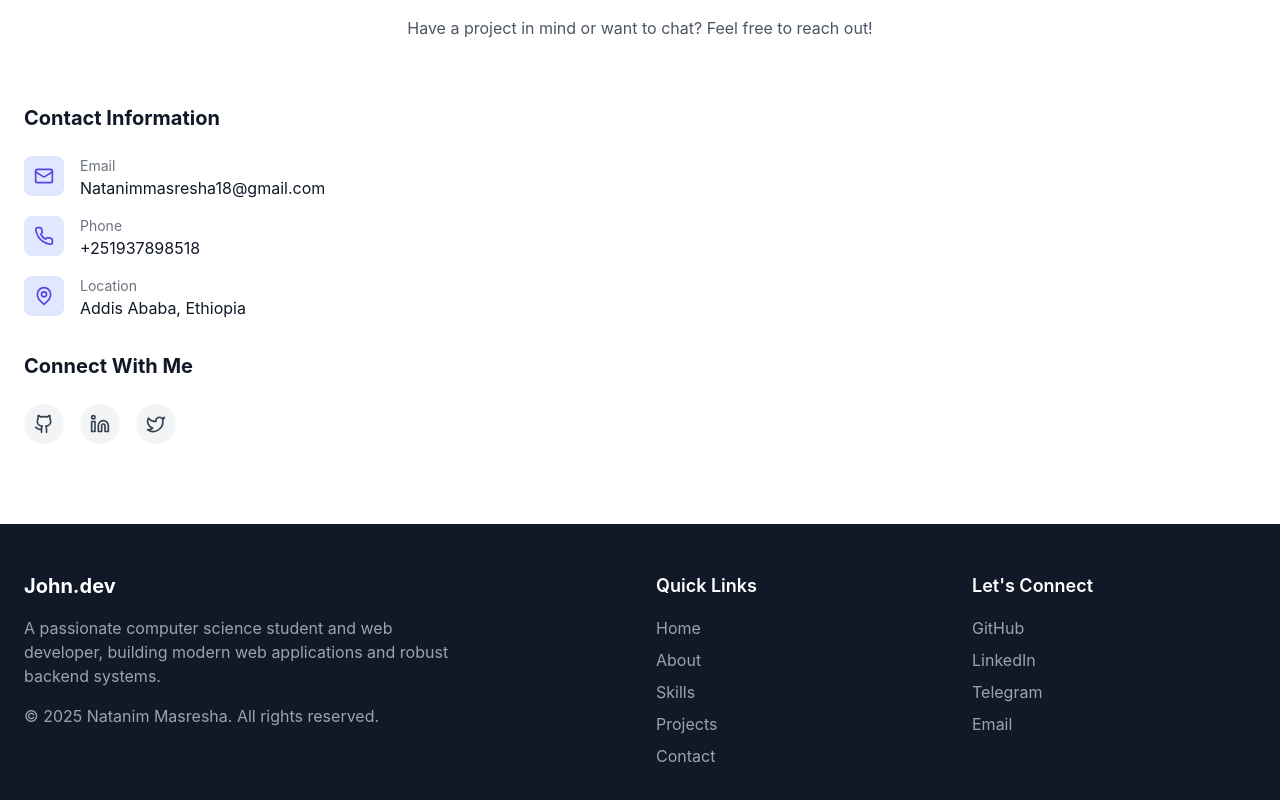
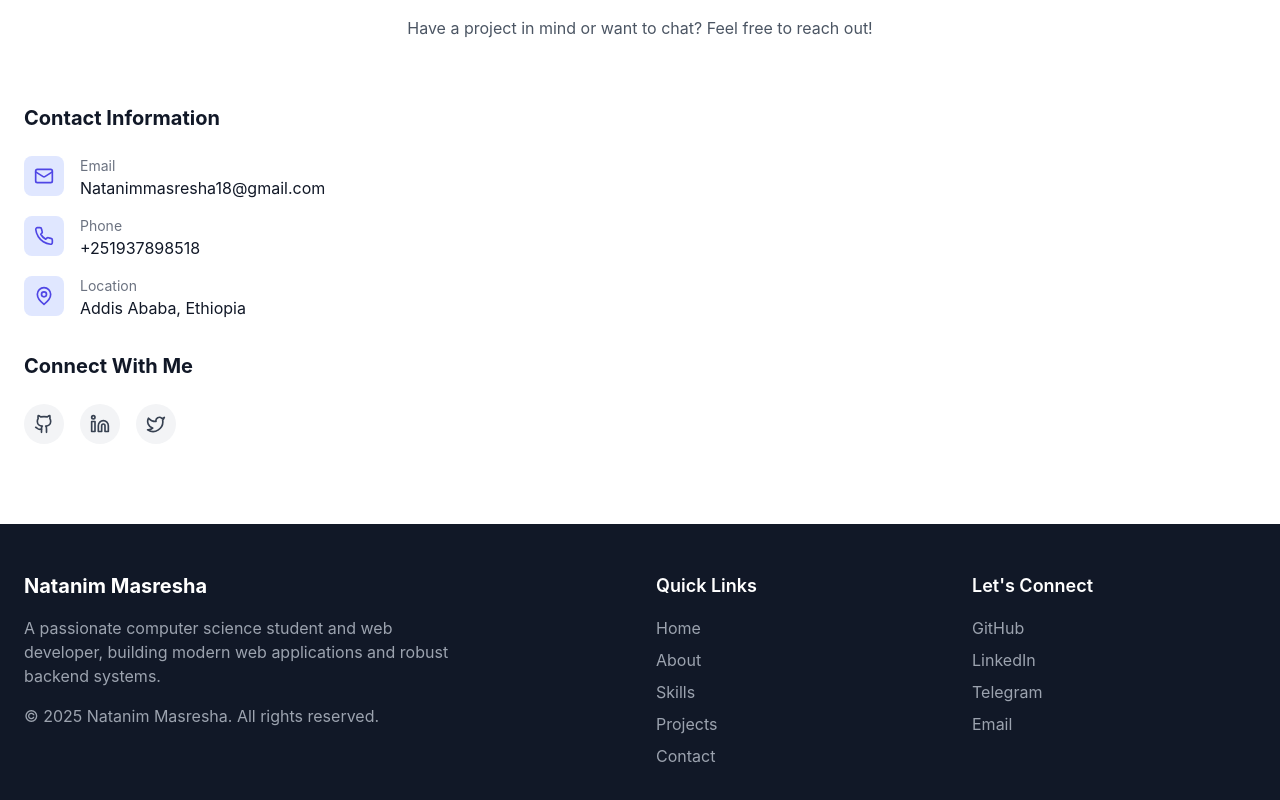
Before and after one commit to NATANN-M/myPrortfolio, a React (Vite) app: page / in a window 1280 px wide. Shown: the part 4725-5525 px from the top of the page. Built offline with nearby package versions, Linux system fonts and the light colour scheme.

Commit message:
Update Footer.tsx

```diff
--- a/src/components/Footer.tsx
+++ b/src/components/Footer.tsx
@@ -7,7 +7,7 @@
       <div className="container mx-auto px-4 md:px-6">
         <div className="grid grid-cols-1 md:grid-cols-4 gap-8">
           <div className="md:col-span-2">
-            <h3 className="text-xl font-bold mb-4">John.dev</h3>
+            <h3 className="text-xl font-bold mb-4">Natanim Masresha</h3>
             <p className="text-gray-400 mb-4 max-w-md">
               A passionate computer science student and web developer,
               building modern web applications and robust backend systems.
```
